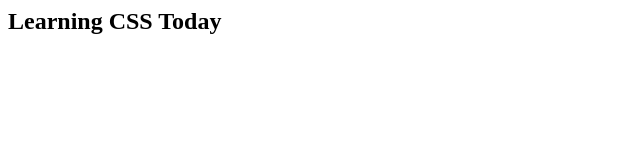
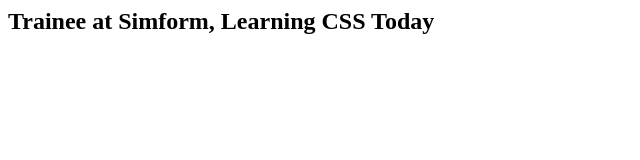
Before and after one commit to shalz2023/Git_Practical_Exam, a plain HTML site: page index.html in a window 1280 px wide. Shown: the whole page, without its empty margins (0-640 px from the left). Drawn offline with Linux system fonts and the light colour scheme.

Commit message:
changes made in main index file

```diff
--- a/index.html
+++ b/index.html
@@ -1 +1 @@
-<h2>Learning CSS Today</h2>
+<h2>Trainee at Simform, Learning CSS Today</h2>
```
